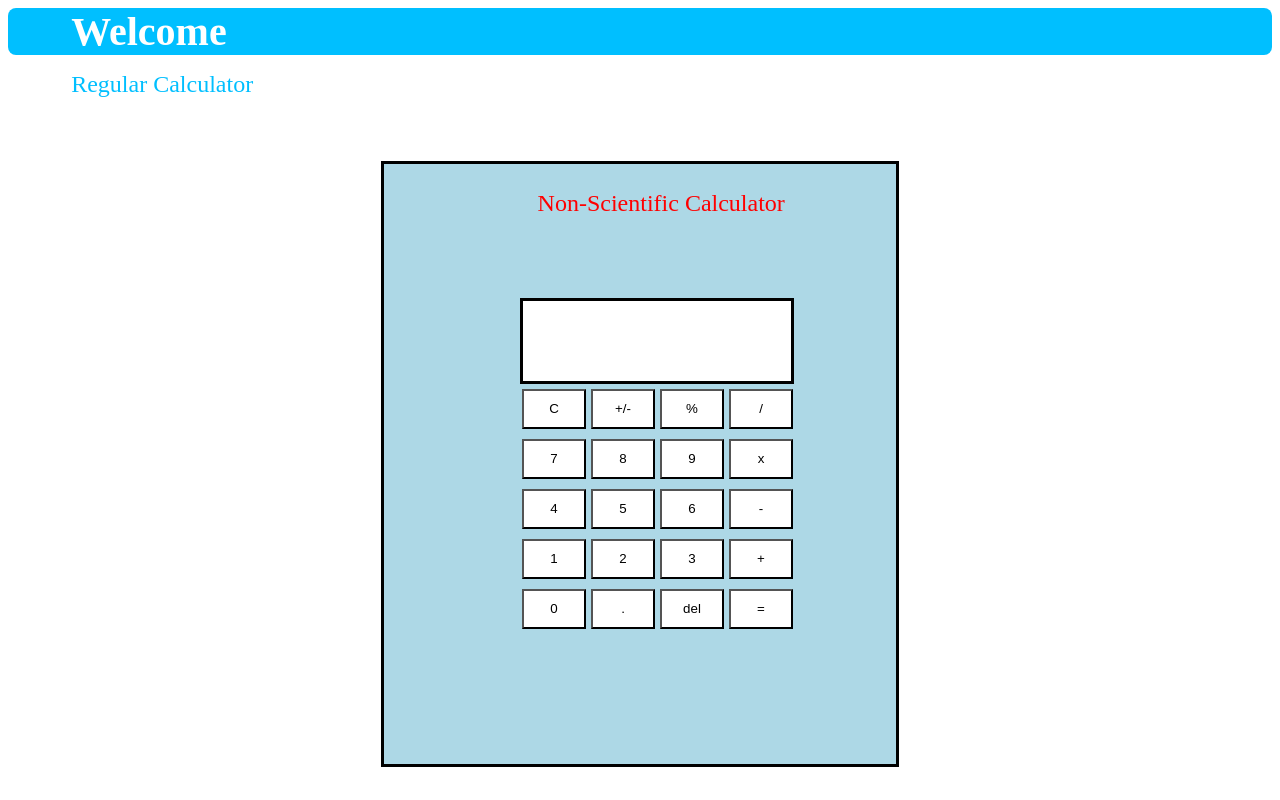
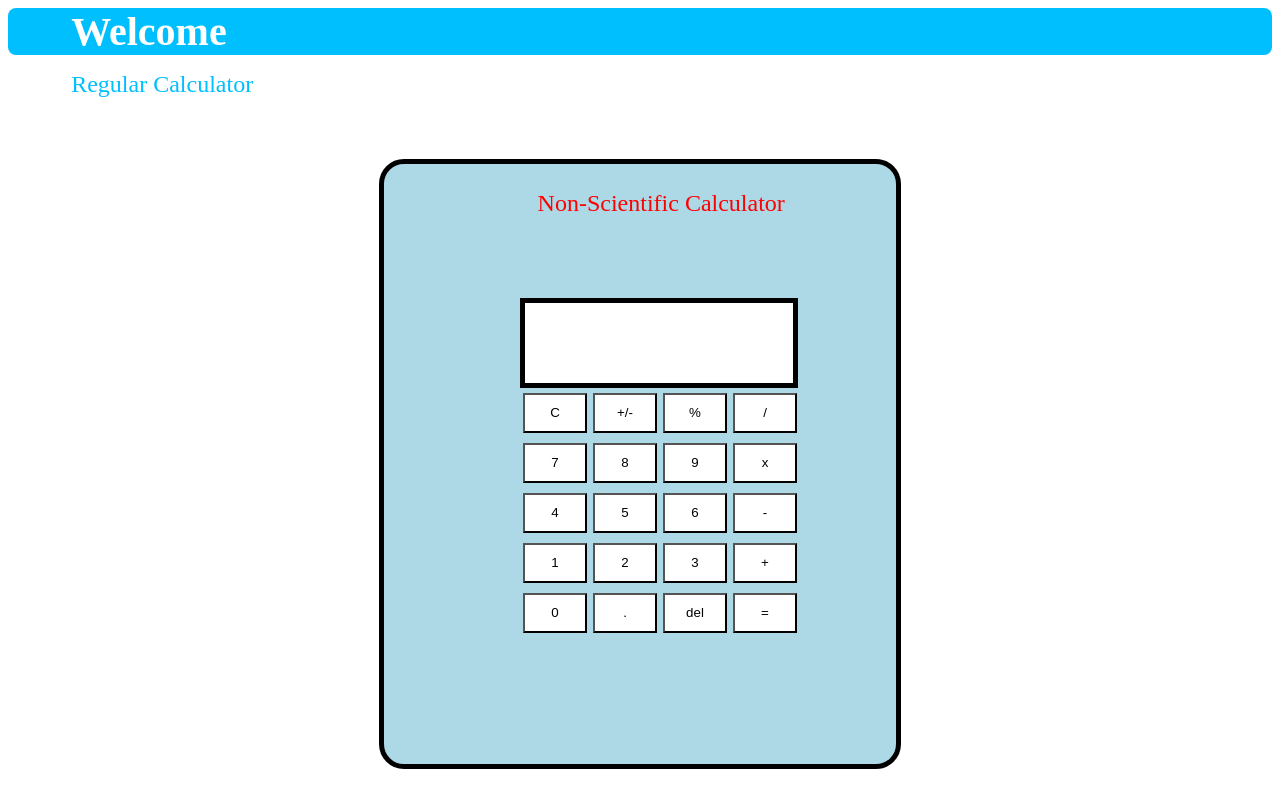
Before and after one commit to monishprojs/calculator, an Angular app: page /nonsci-component in a window 1280 px wide. Built offline with nearby package versions, Linux system fonts and the light colour scheme.

Commit message:
Styling changes

```diff
--- a/src/app/pages/nonsci/nonsci.component.scss
+++ b/src/app/pages/nonsci/nonsci.component.scss
@@ -2,6 +2,8 @@
     margin-top: 5%;
     background-color: lightblue;
     border-style: solid;
+    border-width: 5px;
+    border-radius: 25px;
     border-color: black;
     float: center;
     width: 40vw;
@@ -23,16 +25,18 @@
     background-color: white;
     color: red;
     border-style: solid;
+    border-width: 5px;
     border-color: black;
     width: 21vw;
     height: 10vh;
     margin-left: -5%;
+    display: flex;
 }
 
 .button {
     width: 5vw;
     height: 5vh;
-    margin-left: 5px;
+    margin-left: 6px;
 }
 
 .row {
```
